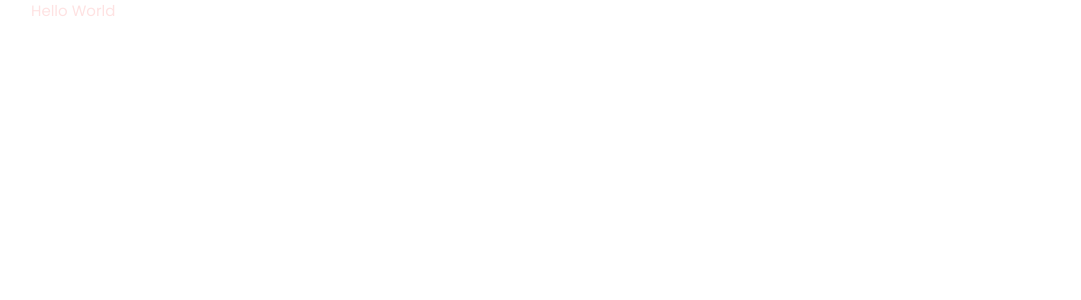
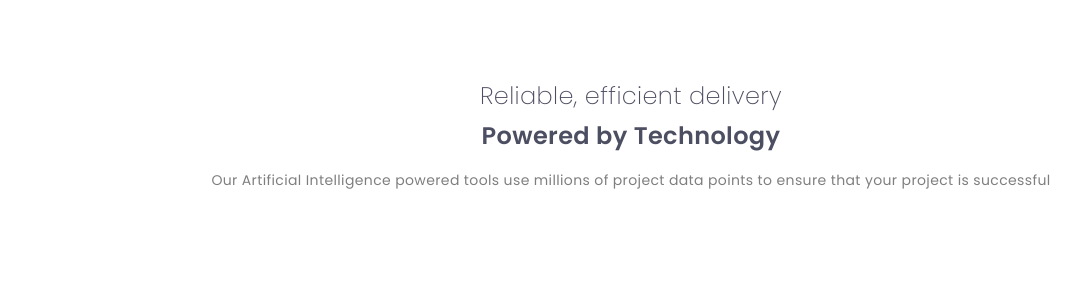
Before and after one commit to Ehsan-Yari/four-card-feature-section, a React (Vite) app: page / in a window 1280 px wide. Shown: the top 300 px of the page, without its empty margins (9-1090 px from the left). Built offline with nearby package versions, Linux system fonts and the light colour scheme.

Commit message:
finish header section

```diff
--- a/src/App.jsx
+++ b/src/App.jsx
@@ -2,9 +2,22 @@ import './App.css'
 
 function App() {
   return (
-    <>
-      <h1 className='mx-5 px-5 text-red-100'>Hello World</h1>
-    </>
+    <div className='container mx-auto grid min-h-screen  justify-center'>
+      <div className='mx-8'>
+        <header className=' my-20 text-center tracking-wide'>
+          <h1 className='mb-2 text-2xl  font-extralight text-neutral-darkBlue'>
+            Reliable, efficient delivery
+          </h1>
+          <h2 className='mb-4  text-2xl font-semibold text-neutral-darkBlue'>
+            Powered by Technology
+          </h2>
+          <p className='text-sm leading-6 opacity-50'>
+            Our Artificial Intelligence powered tools use millions of project
+            data points to ensure that your project is successful
+          </p>
+        </header>
+      </div>
+    </div>
   )
 }
 
```
